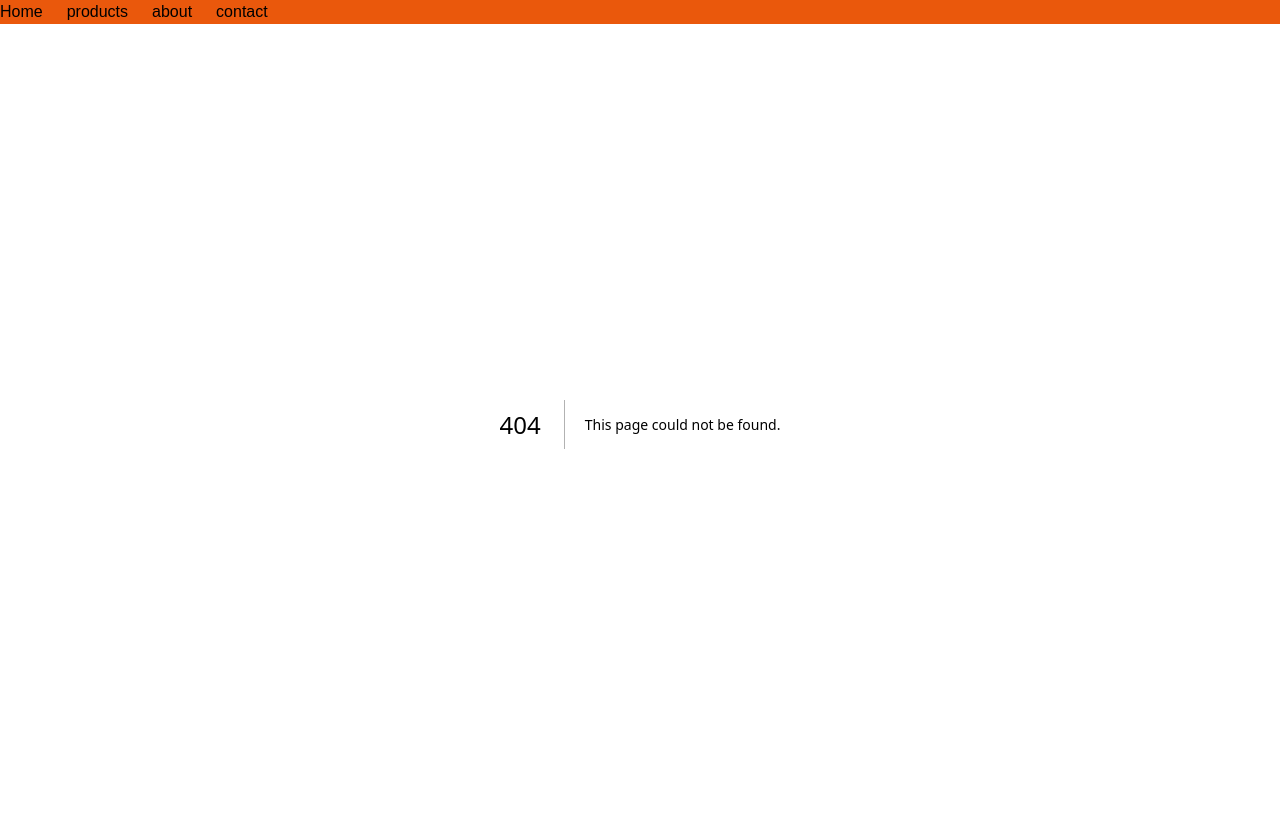
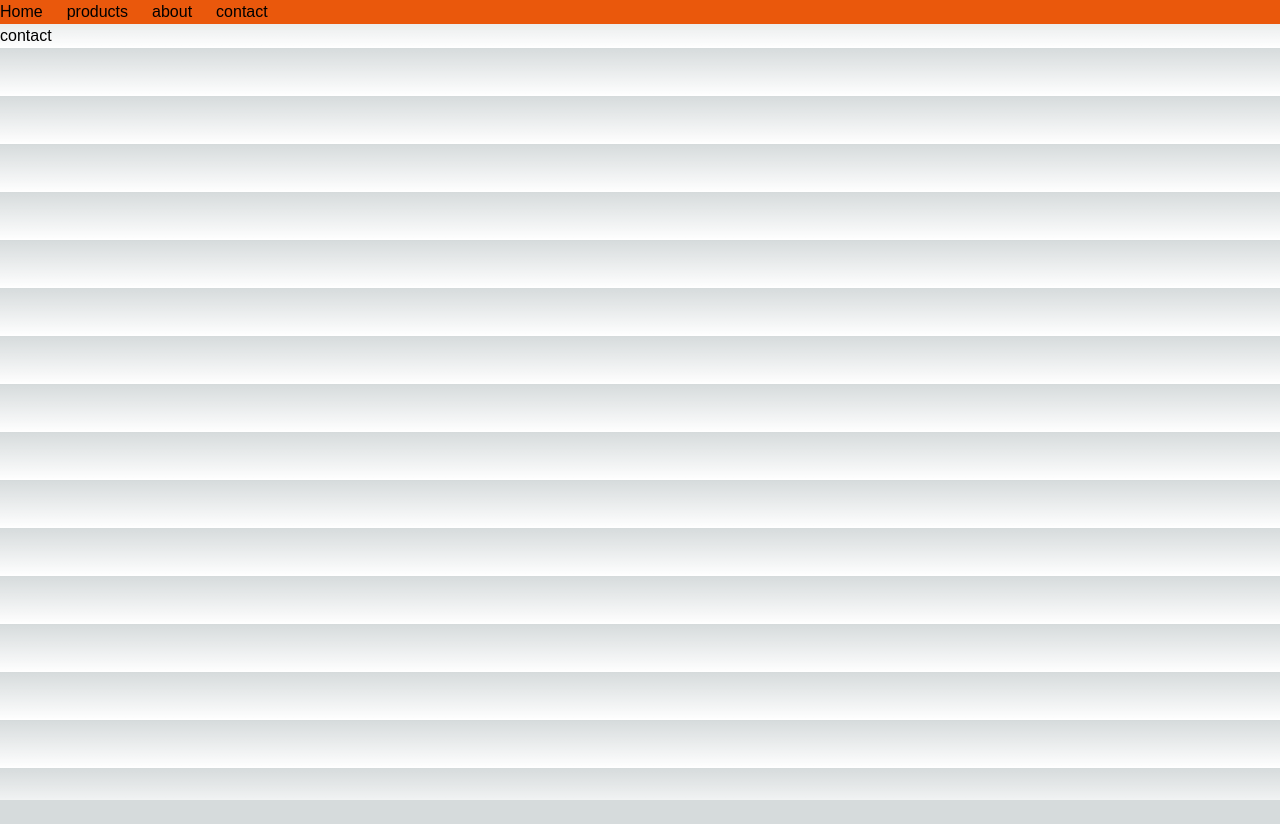
Before and after one commit to minsun0714/learn_next, a Next.js app: page /contact in a window 1280 px wide. Before the commit this address had no page. After the commit the page ends 800 px from the top, so only its background shows below. Built offline with nearby package versions, Linux system fonts and the light colour scheme.

Commit message:
✨ contact 페이지 생성

```diff
--- /dev/null
+++ b/src/app/contact/page.tsx
@@ -0,0 +1,7 @@
+import React from "react";
+
+const ContactPage = () => {
+  return <p>contact</p>;
+};
+
+export default ContactPage;
```
